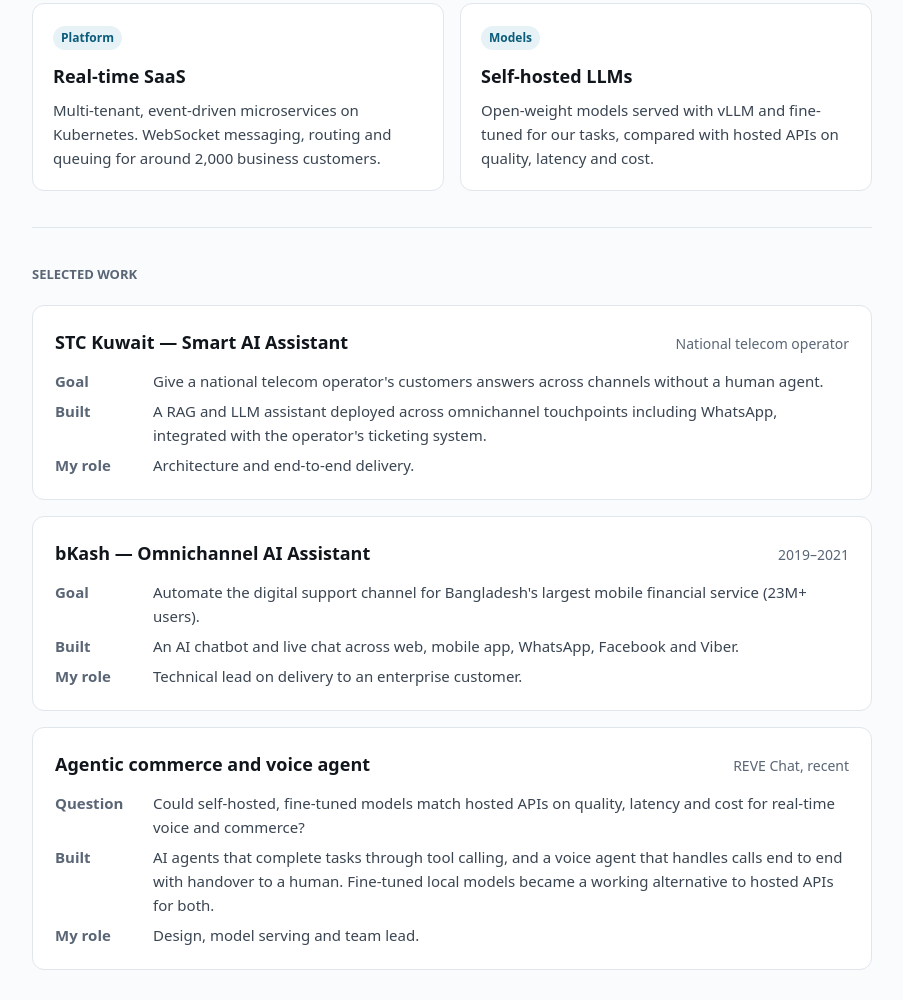
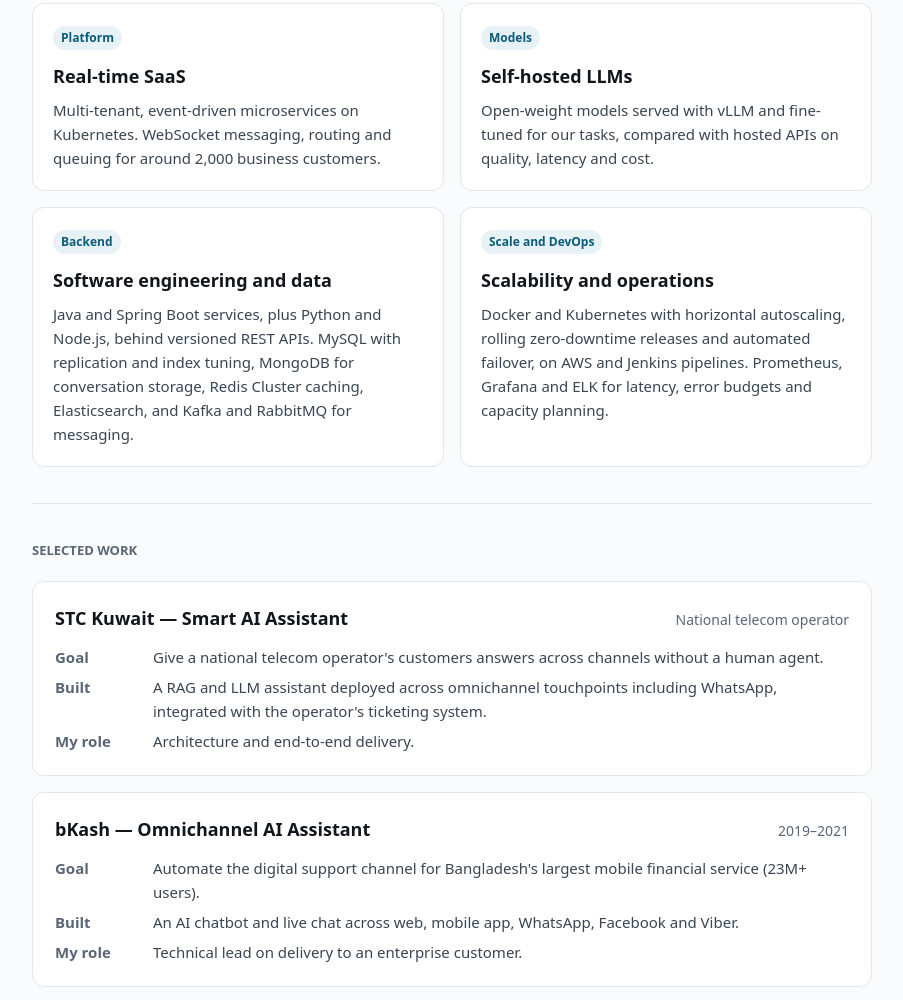
Before and after one commit to nurnabisiddique/nurnabisiddique.github.io, a plain HTML site: page index.html in a window 1280 px wide. Shown: the part 728-1728 px from the top of the page, without its empty margins (188-1091 px from the left). Drawn offline with Linux system fonts and the light colour scheme.

Commit message:
Add engineering cards to What I build

```diff
--- a/index.html
+++ b/index.html
@@ -144,6 +144,16 @@
         <span class="tag">Models</span>
         <h3>Self-hosted LLMs</h3>
         <p>Open-weight models served with vLLM and fine-tuned for our tasks, compared with hosted APIs on quality, latency and cost.</p>
+      </div>
+      <div class="card">
+        <span class="tag">Backend</span>
+        <h3>Software engineering and data</h3>
+        <p>Java and Spring Boot services, plus Python and Node.js, behind versioned REST APIs. MySQL with replication and index tuning, MongoDB for conversation storage, Redis Cluster caching, Elasticsearch, and Kafka and RabbitMQ for messaging.</p>
+      </div>
+      <div class="card">
+        <span class="tag">Scale and DevOps</span>
+        <h3>Scalability and operations</h3>
+        <p>Docker and Kubernetes with horizontal autoscaling, rolling zero-downtime releases and automated failover, on AWS and Jenkins pipelines. Prometheus, Grafana and ELK for latency, error budgets and capacity planning.</p>
       </div>
     </div>
   </section>
```
